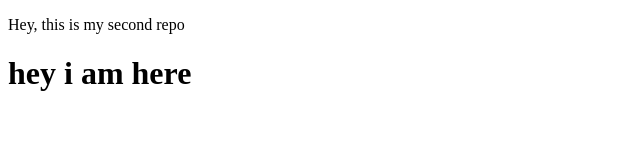
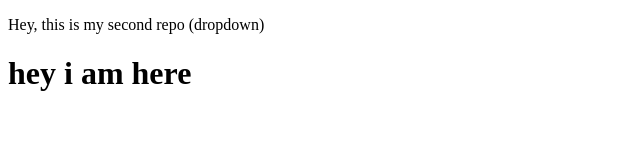
Before and after one commit to Jaideep-JD/Localrepo, a plain HTML site: page index.html in a window 1280 px wide. Shown: the whole page, without its empty margins (0-640 px from the left). Drawn offline with Linux system fonts and the light colour scheme.

```diff
--- a/index.html
+++ b/index.html
@@ -6,7 +6,7 @@
     <title>Document</title>
 </head>
 <body>
-    <p>Hey, this is my second repo</p>
+    <p>Hey, this is my second repo (dropdown)</p>
     <h1>hey i am here</h1>
 </body>
 </html>
```
